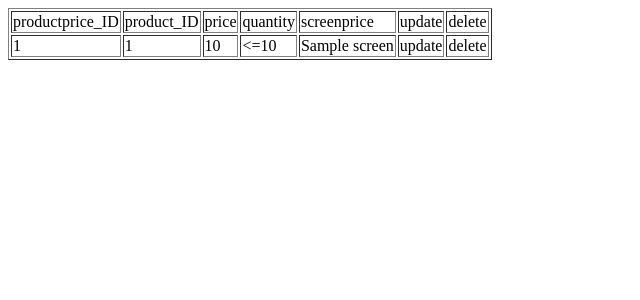
After one commit to ratthan/db21_025, a PHP site: template views/productPrice/indexProductPrice.php in a window 1280 px wide. The commit adds this page. Shown: the top 300 px of the page, without its empty margins (0-640 px from the left). Run offline with PHP 8.4, Linux system fonts and the light colour scheme; the template is opened without the code that fills it: most values are stand-ins (such as "Sample title", 1, 10 or a date in 2020).

Commit message:
show_productpricetable

```diff
--- a/index.php
+++ b/index.php
@@ -11,6 +11,7 @@ if(isset($_GET['controller'])&&isset($_GET['action'])){
 <body>
     <?php echo "controller = ".$controller.", action = ".$action;  ?>
     <br>[<a href="">HOME</a>]<br>
+    [<a href="?controller=productPrices&action=index">PRODUCTPRICE</a>]<br>
     <?php require_once("routes.php");?>
 </body>
 </html>
--- /dev/null
+++ b/views/productPrice/indexProductPrice.php
@@ -0,0 +1,25 @@
+<table border=1>
+<tr>
+    <td>productprice_ID</td>
+    <td>product_ID</td>
+    <td>price</td>
+    <td>quantity</td>
+    <td>screenprice</td>
+    <td>update</td>
+    <td>delete</td>
+</tr>
+<?php
+    foreach($productPriceList as $productprice){
+        echo "<tr>
+        <td>$productprice->productprice_id</td>
+        <td>$productprice->product_id</td>
+        <td>$productprice->price</td>
+        <td><=$productprice->quantity</td>
+        <td>$productprice->screen</td>
+        <td>update</td>
+        <td>delete</td>
+        </tr>";
+    }
+
+echo"</table>";
+?>
```
Also changed, not shown: connectionConnect.php (added, +16 -0 lines), connection_connect.php (deleted, +0 -15 lines), controllers/pagesController.php (added, +13 -0 lines), controllers/pages_controller.php (deleted, +0 -12 lines), controllers/productPricesController.php (added, +14 -0 lines), models/ProductPriceModel.php (+37 -0 lines), routes.php (+7 -3 lines), connectionClose.php (renamed from connection_close.php).
